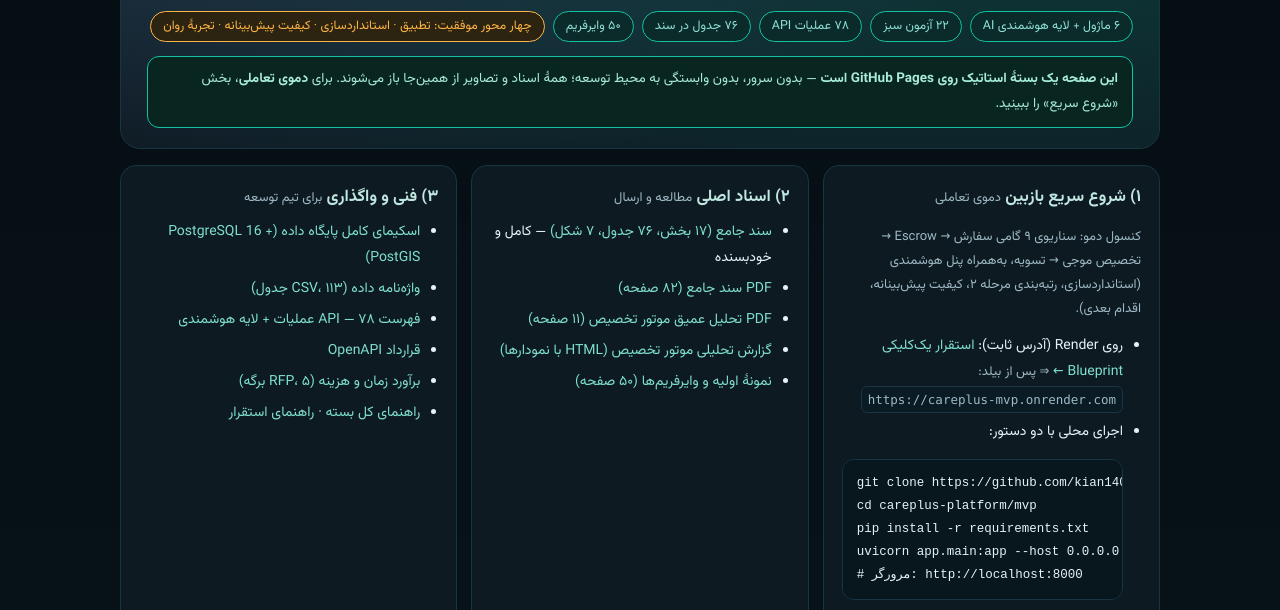
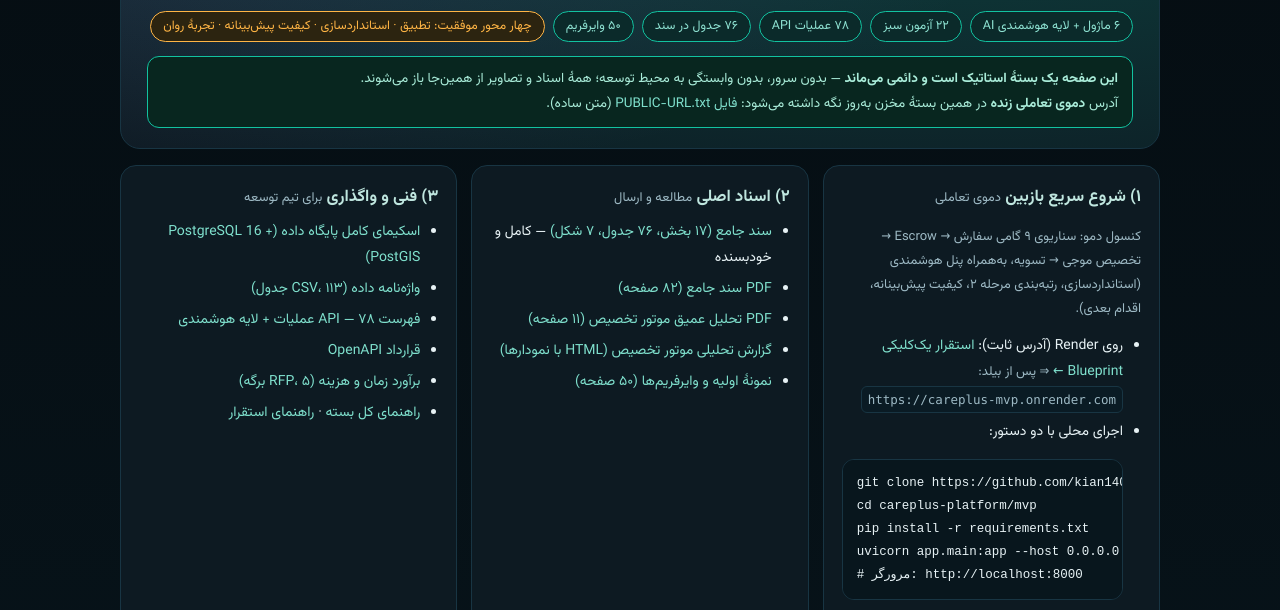
Before and after one commit to kian1401/careplus-platform, a plain HTML site: page index.html in a window 1280 px wide. Shown: the part 142-752 px from the top of the page. Drawn offline with Linux system fonts and the light colour scheme; no server answers.

Commit message:
راه‌حل پایدار: اسکریپت revive.sh + ارجاع صفحهٔ دائمی به فایل آدرس‌های زنده

```diff
--- a/index.html
+++ b/index.html
@@ -72,8 +72,10 @@
       <span class="pill">۵۰ وایرفریم</span>
       <span class="pill a">چهار محور موفقیت: تطبیق · استانداردسازی · کیفیت پیش‌بینانه · تجربهٔ روان</span>
     </div>
-    <div class="ok"><b>این صفحه یک بستهٔ استاتیک روی GitHub Pages است</b> — بدون سرور، بدون وابستگی به محیط توسعه؛
-      همهٔ اسناد و تصاویر از همین‌جا باز می‌شوند. برای <b>دموی تعاملی</b>، بخش «شروع سریع» را ببینید.</div>
+    <div class="ok"><b>این صفحه یک بستهٔ استاتیک است و دائمی می‌ماند</b> — بدون سرور، بدون وابستگی به محیط توسعه؛
+      همهٔ اسناد و تصاویر از همین‌جا باز می‌شوند.
+      <br>آدرس <b>دموی تعاملی زنده</b> در همین بستهٔ مخزن به‌روز نگه داشته می‌شود:
+      <a href="PUBLIC-URL.txt">فایل PUBLIC-URL.txt</a> (متن ساده).</div>
   </header>
 
   <div class="grid">
```
Also changed, not shown: PUBLIC-URL.txt, 1 other file.
